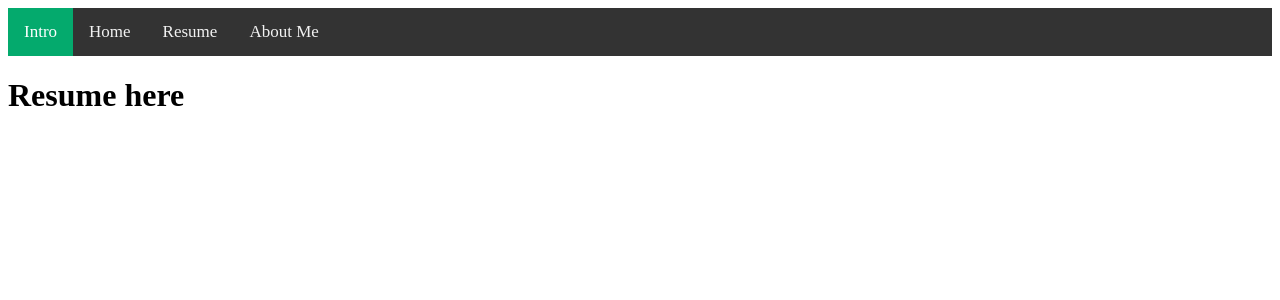
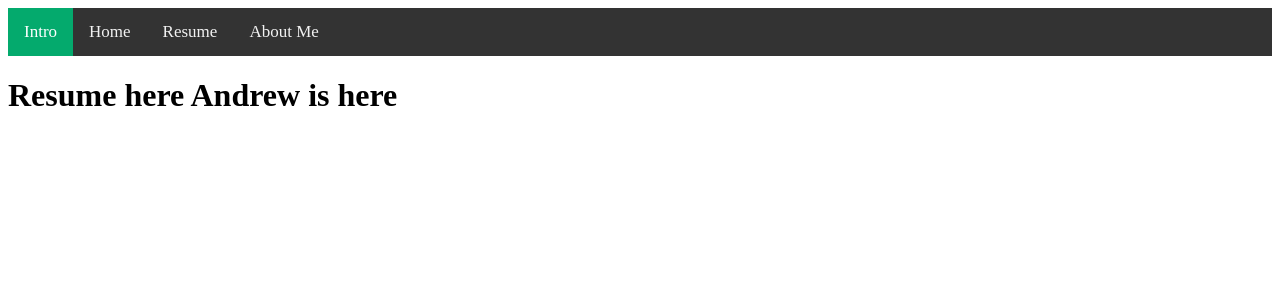
Before and after one commit to ahmedsaudi1/AhmedSite, a Django app: page /resume/ in a window 1280 px wide. Shown: the top 300 px of the page. Run offline with Django 5.2, Linux system fonts and the light colour scheme.

Commit message:
minor change

```diff
--- a/AhmedSite/index/templates/index/resume.html
+++ b/AhmedSite/index/templates/index/resume.html
@@ -1,6 +1,6 @@
 {% extends 'index/base.html' %}
 {% block content %}
 
-<h1>Resume here</h1>
+<h1>Resume here Andrew is here</h1>
 
 {% endblock %}
```
